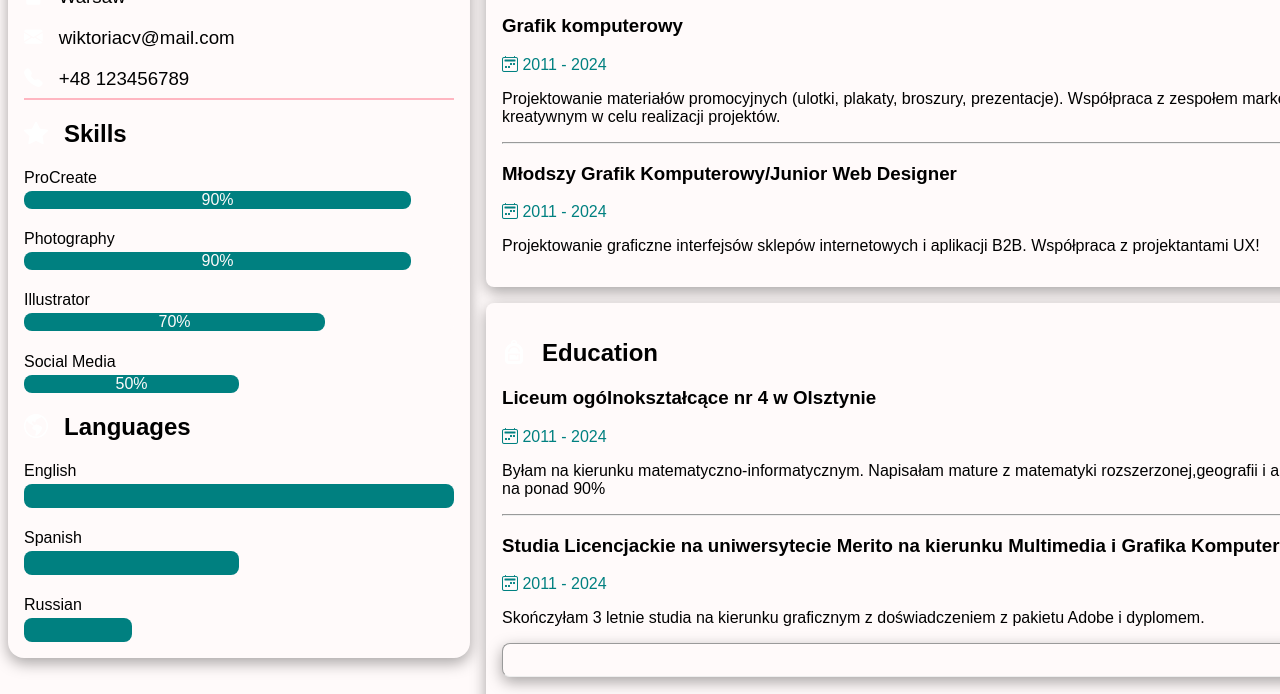
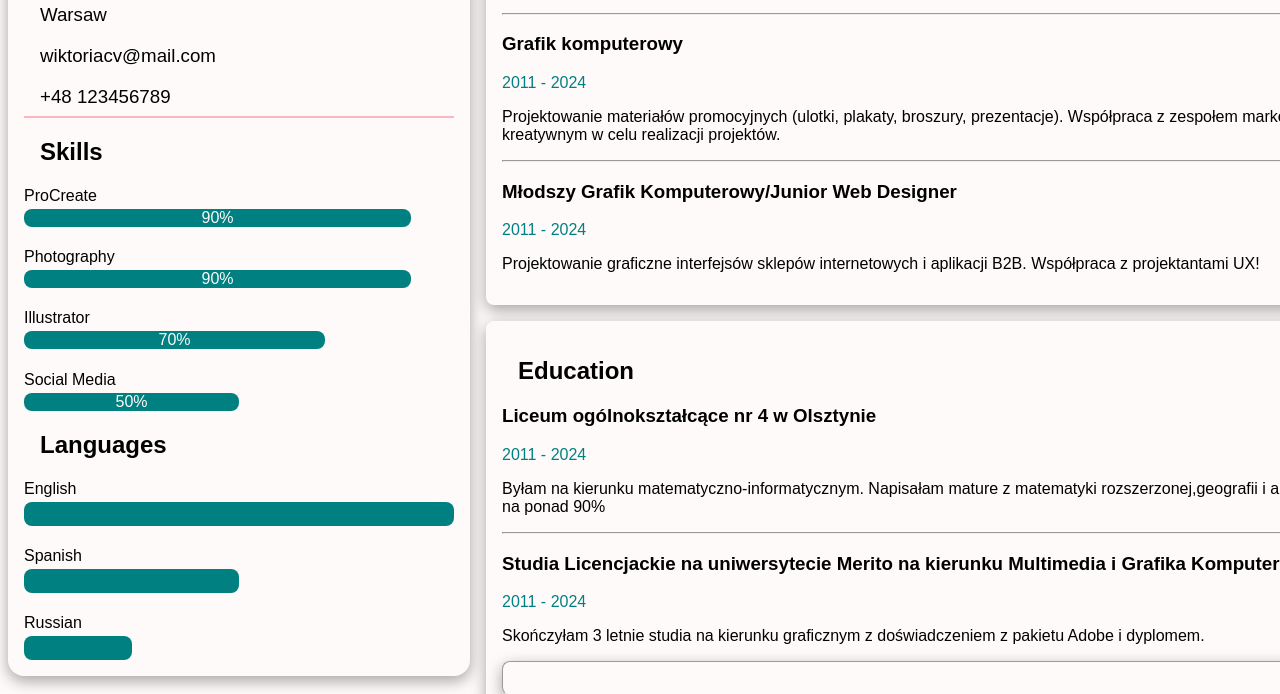
Before and after one commit to wiktoriaw12345/Wiktoria-Wojciechowicz-CV, a plain HTML site: page index.html in a window 1280 px wide. Shown: the part 224-918 px from the top of the page. Drawn offline with nearby package versions, Linux system fonts and the light colour scheme.

Commit message:
Update index.html

```diff
--- a/index.html
+++ b/index.html
@@ -4,7 +4,7 @@
   <meta charset="UTF-8">
   <meta name="viewport" content="width=device-width, initial-scale=1.0">
   <link rel="stylesheet" href="style.css">
-  <link rel="stylesheet" href="https://cdn.jsdelivr.net/npm/bootstrap-icons@1.11.3/font/bootstrap-icons.min.css">
+  <link rel="stylesheet" href
   <title>resume C1</title>
 </head>
 <body>
```
